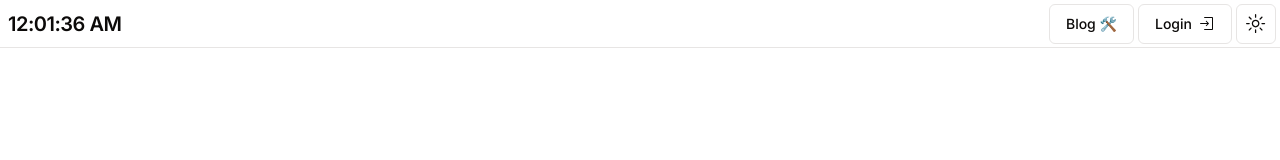
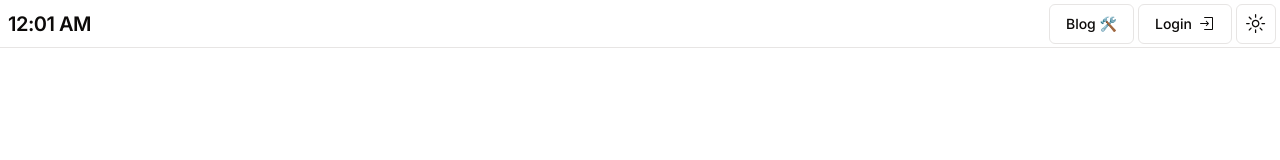
Before and after one commit to metal-face/blog-builder, a Next.js app: page / in a window 1280 px wide. Shown: the top 160 px of the page. Built offline with nearby package versions, Linux system fonts and the light colour scheme.

Commit message:
Refactor Clock component to use useMemo for options

```diff
--- a/components/app-bar/clock.tsx
+++ b/components/app-bar/clock.tsx
@@ -1,17 +1,29 @@
 "use client";
-import { useEffect, useState } from "react";
+import { useEffect, useMemo, useState } from "react";
 import { TypographyH4 } from "@/components/typography/typography-h4";
 
 export default function Clock() {
-    const [time, setTime] = useState<string>(new Date().toLocaleTimeString());
+    const locale: Intl.LocalesArgument = "en-US";
+
+    const options: Intl.DateTimeFormatOptions = useMemo(
+        () => ({
+            hour: "2-digit",
+            minute: "2-digit",
+        }),
+        []
+    );
+
+    const [time, setTime] = useState<string>(
+        new Date().toLocaleTimeString(locale, options)
+    );
 
     useEffect(() => {
         const intervalID = setInterval(() => {
-            setTime(new Date().toLocaleTimeString());
+            setTime(new Date().toLocaleTimeString(locale, options));
         }, 1000);
 
         return () => clearInterval(intervalID);
-    }, []);
+    }, [options]);
 
     if (!time) return null;
 
```
